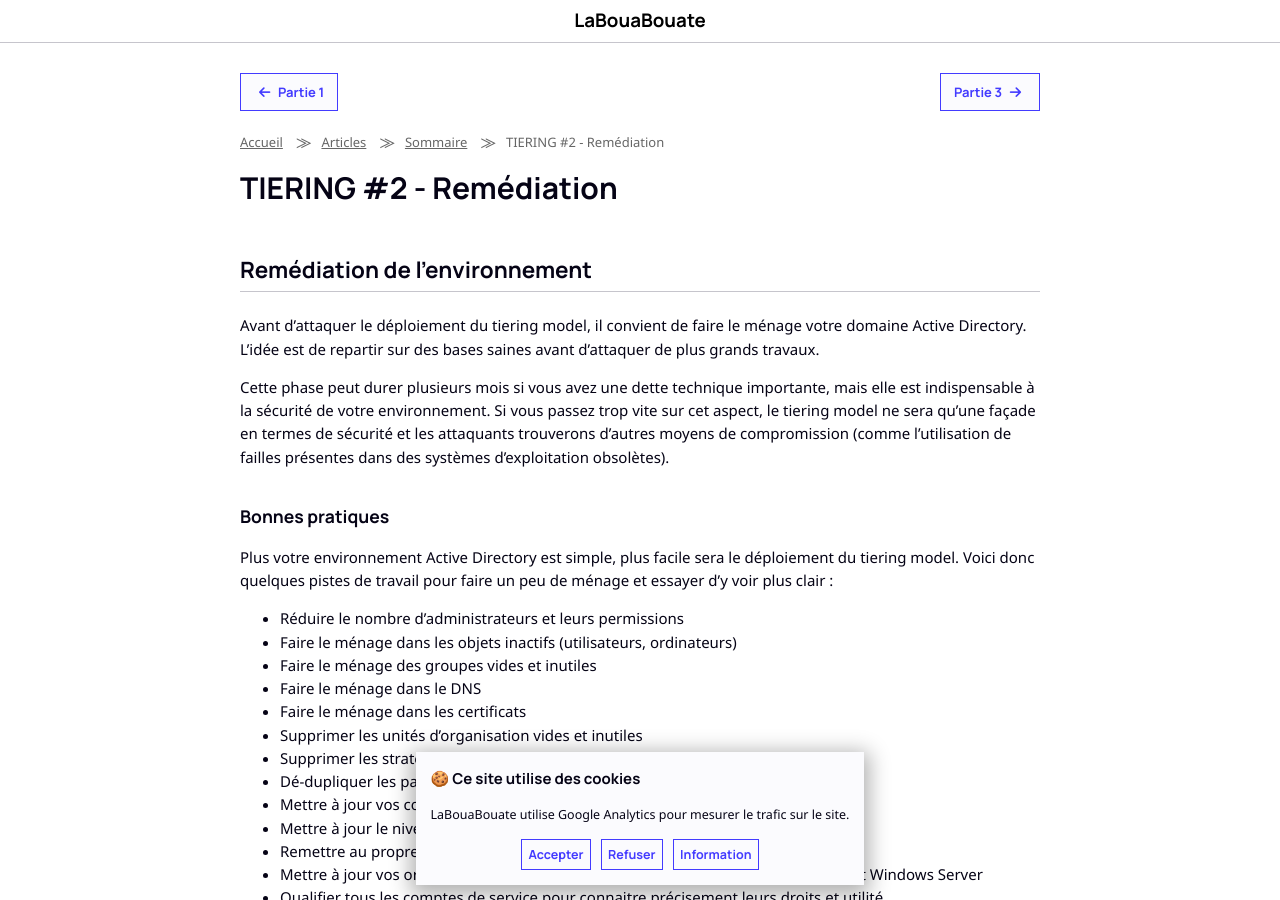
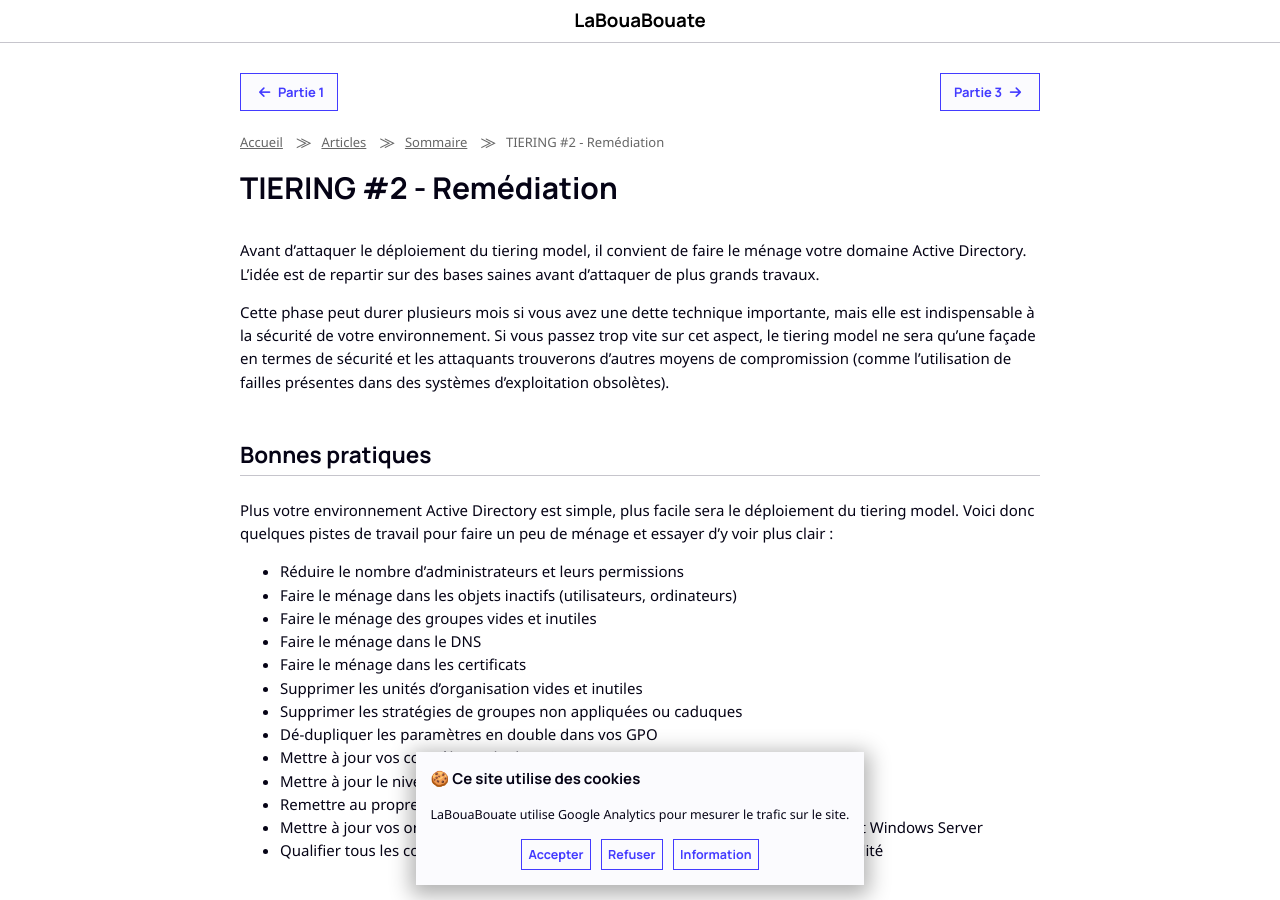
Before and after one commit to leobouard/leobouard.github.io, a Jekyll site: the page built from _posts/2024-11-01-tiering-model-002.md, in a window 1280 px wide and 900 px high. Built offline with Jekyll 4.4.1, drawn with Linux system fonts in a browser that asks for light colours; nearby versions of some CDN libraries; some web fonts are replaced.

Commit message:
Update 2024-11-01-tiering-model-002.md

```diff
--- a/_posts/2024-11-01-tiering-model-002.md
+++ b/_posts/2024-11-01-tiering-model-002.md
@@ -10,13 +10,11 @@ prevLink:
   id: "/2024/11/01/tiering-model-001"
 ---
 
-## Remédiation de l'environnement
-
 Avant d'attaquer le déploiement du tiering model, il convient de faire le ménage votre domaine Active Directory. L'idée est de repartir sur des bases saines avant d'attaquer de plus grands travaux.
 
 Cette phase peut durer plusieurs mois si vous avez une dette technique importante, mais elle est indispensable à la sécurité de votre environnement. Si vous passez trop vite sur cet aspect, le tiering model ne sera qu'une façade en termes de sécurité et les attaquants trouverons d'autres moyens de compromission (comme l'utilisation de failles présentes dans des systèmes d'exploitation obsolètes).
 
-### Bonnes pratiques
+## Bonnes pratiques
 
 Plus votre environnement Active Directory est simple, plus facile sera le déploiement du tiering model. Voici donc quelques pistes de travail pour faire un peu de ménage et essayer d'y voir plus clair :
 
@@ -34,11 +32,11 @@ Plus votre environnement Active Directory est simple, plus facile sera le déplo
 - Mettre à jour vos ordinateurs et serveurs vers les dernières versions de Windows et Windows Server
 - Qualifier tous les comptes de service pour connaitre précisement leurs droits et utilité
 
-### Outils d'audit
+## Outils d'audit
 
 Voici une petite sélection d'outils d'audit (tous sont gratuits d'utilisation si vous n'êtes pas un auditeur professionnel).
 
-#### Ping Castle by NETWRIX
+### Ping Castle by NETWRIX
 
 Ping Castle est un outil d'audit référence sur la partie configuration de l'Active Directory. Il se calque à 90% sur les recommandations de l'ANSSI et permet d'avoir une très bonne alternative à ORADAD pour les entreprises ne pouvant pas l'utiliser.
 
@@ -48,43 +46,43 @@ A titre personnel, c'est mon outil de travail principal lorsqu'il s'agit de fair
 
 Source : <https://www.pingcastle.com/download/>
 
-#### Purple Knight by SEMPERIS
+### Purple Knight by SEMPERIS
 
 Alternative à Ping Castle mais évalue certains éléments que Ping Castle ne mesure pas, donc c'est un bon complément.
 
 Source : <https://www.semperis.com/fr/purple-knight/>
 
-#### Forest Druid by SEMPERIS
+### Forest Druid by SEMPERIS
 
 Permet d'auditer les chemins d'attaque vers le Tier 0, alternative à Adalanche ou BloodHound.
 
 Source : <https://www.semperis.com/fr/forest-druid/>
 
-#### Adalanche
+### Adalanche
 
 Permet d'auditer et de visualiser les permissions dans Active Directory. Alternative à Forest Druid ou BloodHound.
 
 Source : <https://github.com/lkarlslund/Adalanche>
 
-#### BloodHound
+### BloodHound
 
 La référence pour auditer les chemins d'attaque vers des ressources critiques. Alternative à Adalanche et Forest Druid
 
 Source : <https://github.com/SpecterOps/BloodHound>
 
-#### PowerHuntShares
+### PowerHuntShares
 
 Permet de découvrir tous les partages de fichiers disponibles dans votre domaine.
 
 Source : <https://github.com/NetSPI/PowerHuntShares>
 
-#### GPOZaurr
+### GPOZaurr
 
 Outil d'audit de GPO, le plus complet disponible actuellement et très lisible. Ne fait pas directement de la sécurité mais permet de faire du ménage facilement.
 
 Source : <https://github.com/EvotecIT/GPOZaurr>
 
-#### Harden AD
+### Harden AD
 
 Harden AD n'est pas un outil d'audit mais plutôt un framework pour déployer rapidement un environnement Active Directory renforcé, avec tout un ensemble de règles, de GPO et de délégations.
 
```
